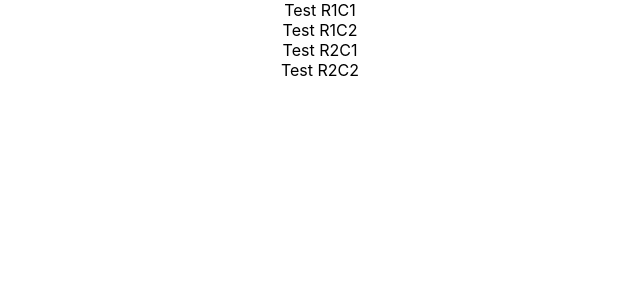
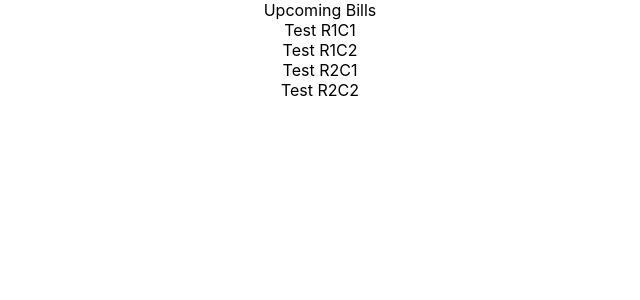
Before and after one commit to nisequence/Dollar-Divider, a React (Create React App) app in the folder client/dollar-divider/: page / in a window 1280 px wide. Shown: the top 300 px of the page, without its empty margins (320-960 px from the left). Built offline with nearby package versions, Linux system fonts and the light colour scheme.

Commit message:
installed reactstrap, react-router-dom, edited the dashboard

```diff
--- a/client/dollar-divider/package.json
+++ b/client/dollar-divider/package.json
@@ -8,7 +8,9 @@
     "@testing-library/user-event": "^13.5.0",
     "react": "^18.2.0",
     "react-dom": "^18.2.0",
+    "react-router-dom": "^6.12.1",
     "react-scripts": "5.0.1",
+    "reactstrap": "^9.1.10",
     "web-vitals": "^2.1.4"
   },
   "scripts": {
--- a/client/dollar-divider/src/components/dashboard/Dashboard.jsx
+++ b/client/dollar-divider/src/components/dashboard/Dashboard.jsx
@@ -5,6 +5,11 @@ export default function Dashboard(props) {
   return (
     <>
       <Container>
+        <Row>
+            <div>
+                Upcoming Bills
+            </div>
+        </Row>
         <Row>
           <Col>
             Test R1C1
```
Also changed, not shown: 2 other files (tests, documents, lock files or other folders).
